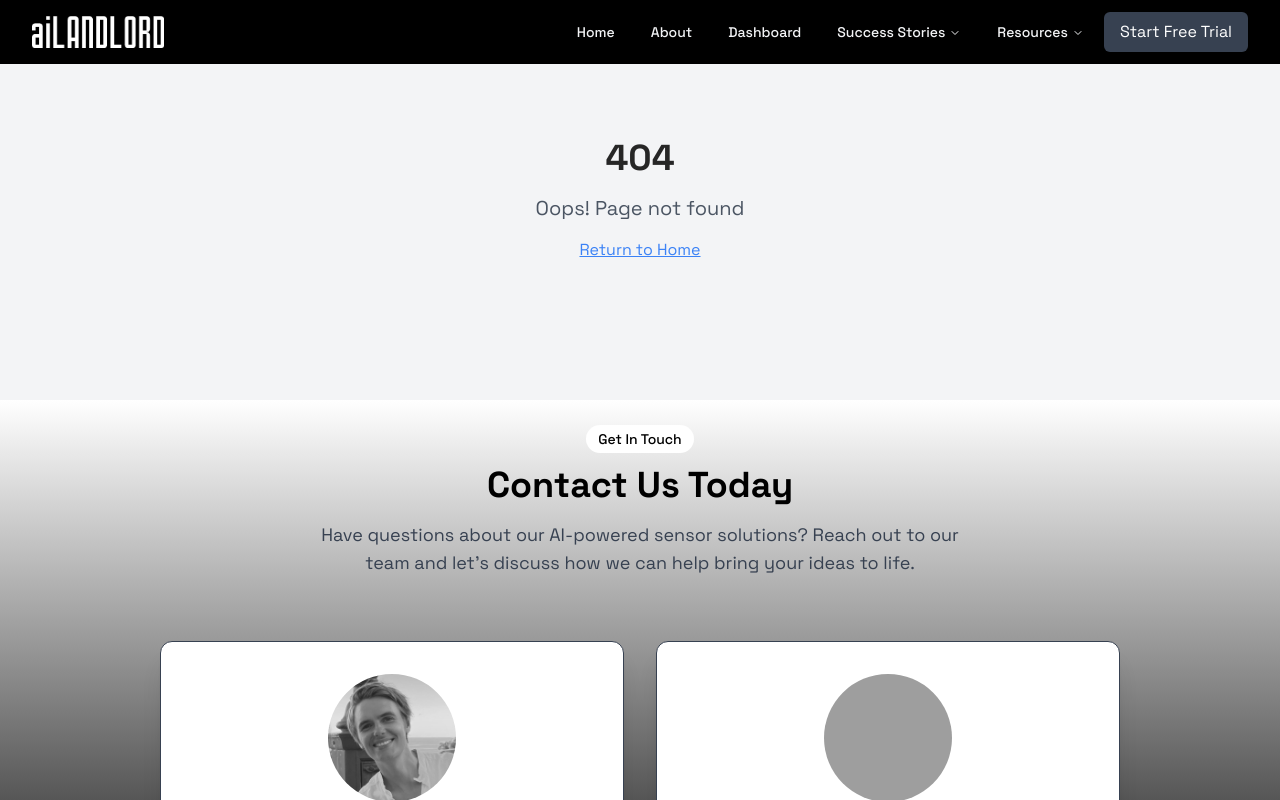
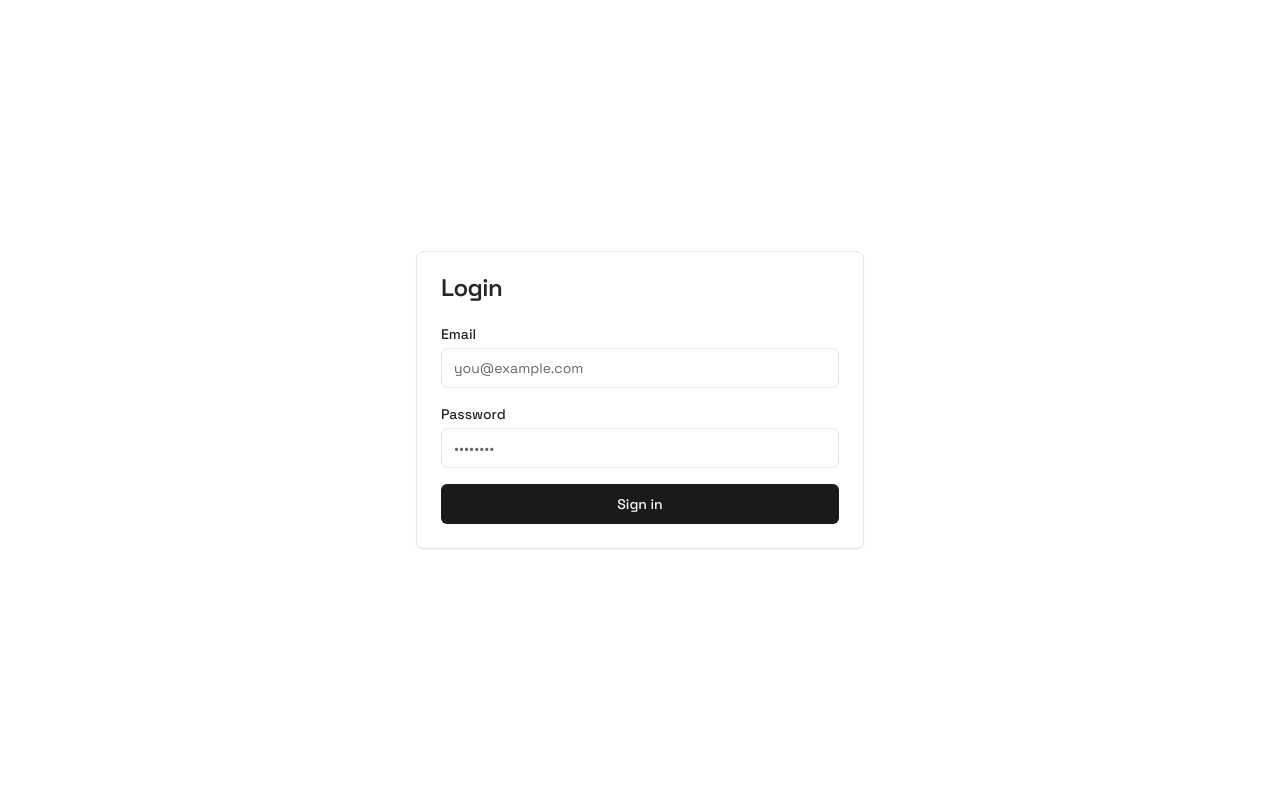
Before and after one commit to ailandlord/ai-landlord-website, a React (Vite) app: page /login in a window 1280 px wide. Shown: the top 800 px of the page. Built offline with nearby package versions, Linux system fonts and the light colour scheme; grey boxes are pictures that could not be loaded.

Commit message:
Add Login Redirect to Dashboard
Implement a login page that redirects to the dashboard upon successful submission, regardless of user credentials. This change separates the dashboard as its own frontend experience.

```diff
--- a/src/App.tsx
+++ b/src/App.tsx
@@ -20,6 +20,7 @@ import PrivacyPolicy from "./pages/PrivacyPolicy";
 import Blog from "./pages/Blog";
 import BlogPostDetail from "./pages/BlogPostDetail";
 import Dashboard from "./pages/Dashboard";
+import Login from "./pages/Login";
 
 const App = () => {
   const [queryClient] = useState(() => new QueryClient());
@@ -44,6 +45,7 @@ const App = () => {
             <Route path="/privacy-policy" element={<PrivacyPolicy />} />
             <Route path="/blog" element={<Blog />} />
             <Route path="/blog/:slug" element={<BlogPostDetail />} />
+            <Route path="/login" element={<Login />} />
             <Route path="/dashboard" element={<Dashboard />} />
             <Route path="*" element={<NotFound />} />
           </Routes>
--- a/src/components/Navbar.tsx
+++ b/src/components/Navbar.tsx
@@ -73,9 +73,9 @@ const Navbar = () => {
                 </NavigationMenuItem>
 
                 <NavigationMenuItem>
-                  <Link to="/dashboard">
+                  <Link to="/login">
                     <NavigationMenuLink className={cn(navigationMenuTriggerStyle(), isScrolled ? "text-gray-700 hover:text-gray-900" : "text-gray-100 hover:text-white bg-transparent hover:bg-gray-800")}>
-                      Dashboard
+                      Login
                     </NavigationMenuLink>
                   </Link>
                 </NavigationMenuItem>
@@ -183,11 +183,11 @@ const Navbar = () => {
             About
           </Link>
 
-          <Link to="/dashboard" className={cn("block px-3 py-1.5 rounded-md text-sm", isScrolled ? "text-gray-700 hover:bg-gray-50" : "text-gray-200 hover:bg-gray-900")} onClick={() => {
+          <Link to="/login" className={cn("block px-3 py-1.5 rounded-md text-sm", isScrolled ? "text-gray-700 hover:bg-gray-50" : "text-gray-200 hover:bg-gray-900")} onClick={() => {
             setIsMenuOpen(false);
             window.scrollTo(0, 0);
           }}>
-            Dashboard
+            Login
           </Link>
 
           {/* Simplified Success Stories - no dropdown */}
--- a/src/pages/Dashboard.tsx
+++ b/src/pages/Dashboard.tsx
@@ -1,5 +1,5 @@
 import React, { useMemo, useState } from "react";
-import PageLayout from "@/components/PageLayout";
+// import PageLayout from "@/components/PageLayout";
 import SEO from "@/components/SEO";
 import {
   Sidebar,
@@ -236,13 +236,13 @@ export default function Dashboard() {
   };
 
   return (
-    <PageLayout showContact={false}>
+    <>
       <SEO
         title={pageTitle}
         description="AI Landlord dashboard: manage properties, leads, applications, showings, analytics, and settings in one place."
       />
       <SidebarProvider>
-        <div className="flex w-full min-h-screen pt-16">
+        <div className="flex w-full min-h-screen">
           <Sidebar collapsible="icon">
             <AppSidebar activeKey={active} onSelect={setActive} />
           </Sidebar>
@@ -258,6 +258,6 @@ export default function Dashboard() {
           </SidebarInset>
         </div>
       </SidebarProvider>
-    </PageLayout>
+    </>
   );
 }
--- /dev/null
+++ b/src/pages/Login.tsx
@@ -0,0 +1,45 @@
+import React, { useState } from "react";
+import { useNavigate } from "react-router-dom";
+import SEO from "@/components/SEO";
+import { Card, CardContent, CardHeader, CardTitle } from "@/components/ui/card";
+import { Input } from "@/components/ui/input";
+import { Button } from "@/components/ui/button";
+
+export default function Login() {
+  const navigate = useNavigate();
+  const [loading, setLoading] = useState(false);
+
+  const onSubmit = (e: React.FormEvent) => {
+    e.preventDefault();
+    setLoading(true);
+    setTimeout(() => {
+      navigate("/dashboard");
+    }, 400);
+  };
+
+  return (
+    <div className="min-h-screen flex items-center justify-center px-4">
+      <SEO title="Login – AI Landlord" description="Log in to AI Landlord to access your dashboard." />
+      <Card className="w-full max-w-md">
+        <CardHeader>
+          <CardTitle>Login</CardTitle>
+        </CardHeader>
+        <CardContent>
+          <form onSubmit={onSubmit} className="space-y-4">
+            <div>
+              <label htmlFor="email" className="block text-sm font-medium mb-1">Email</label>
+              <Input id="email" type="email" placeholder="you@example.com" required />
+            </div>
+            <div>
+              <label htmlFor="password" className="block text-sm font-medium mb-1">Password</label>
+              <Input id="password" type="password" placeholder="••••••••" required />
+            </div>
+            <Button type="submit" className="w-full" disabled={loading}>
+              {loading ? "Signing in…" : "Sign in"}
+            </Button>
+          </form>
+        </CardContent>
+      </Card>
+    </div>
+  );
+}
```
